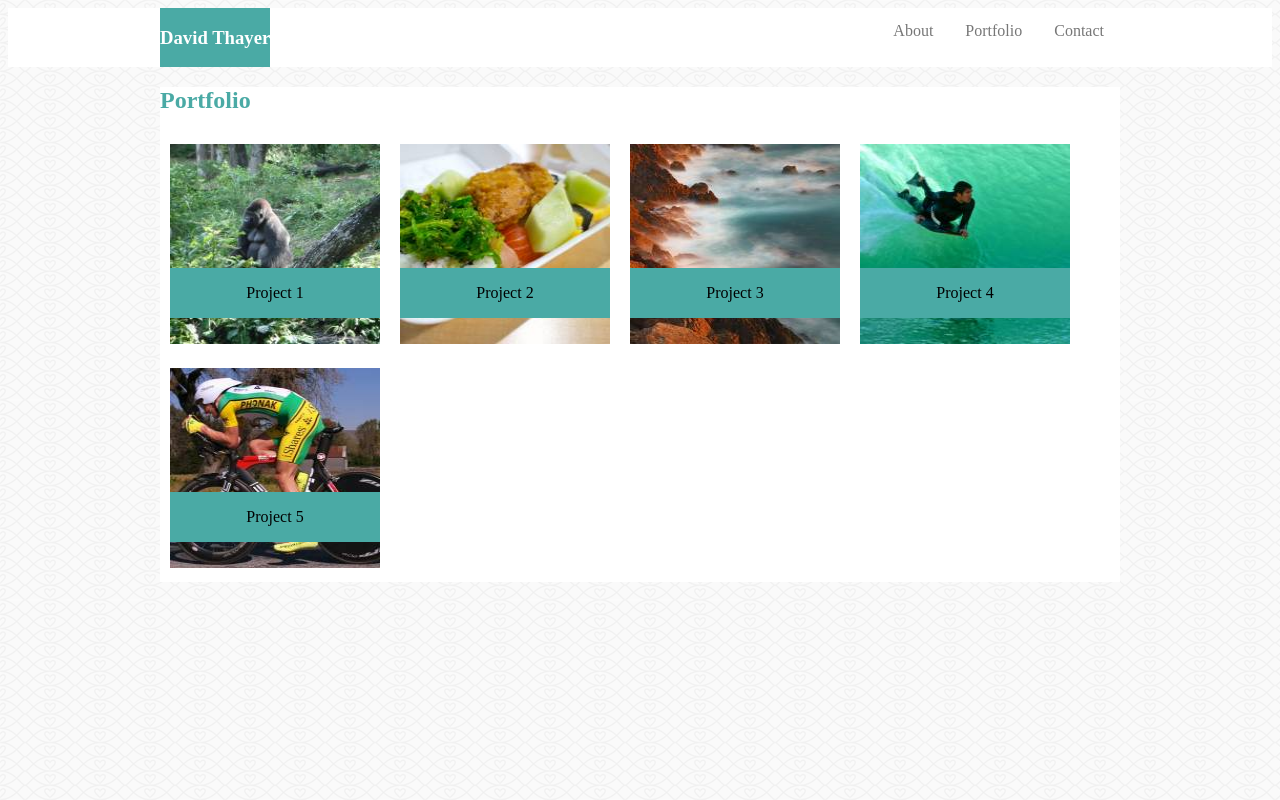
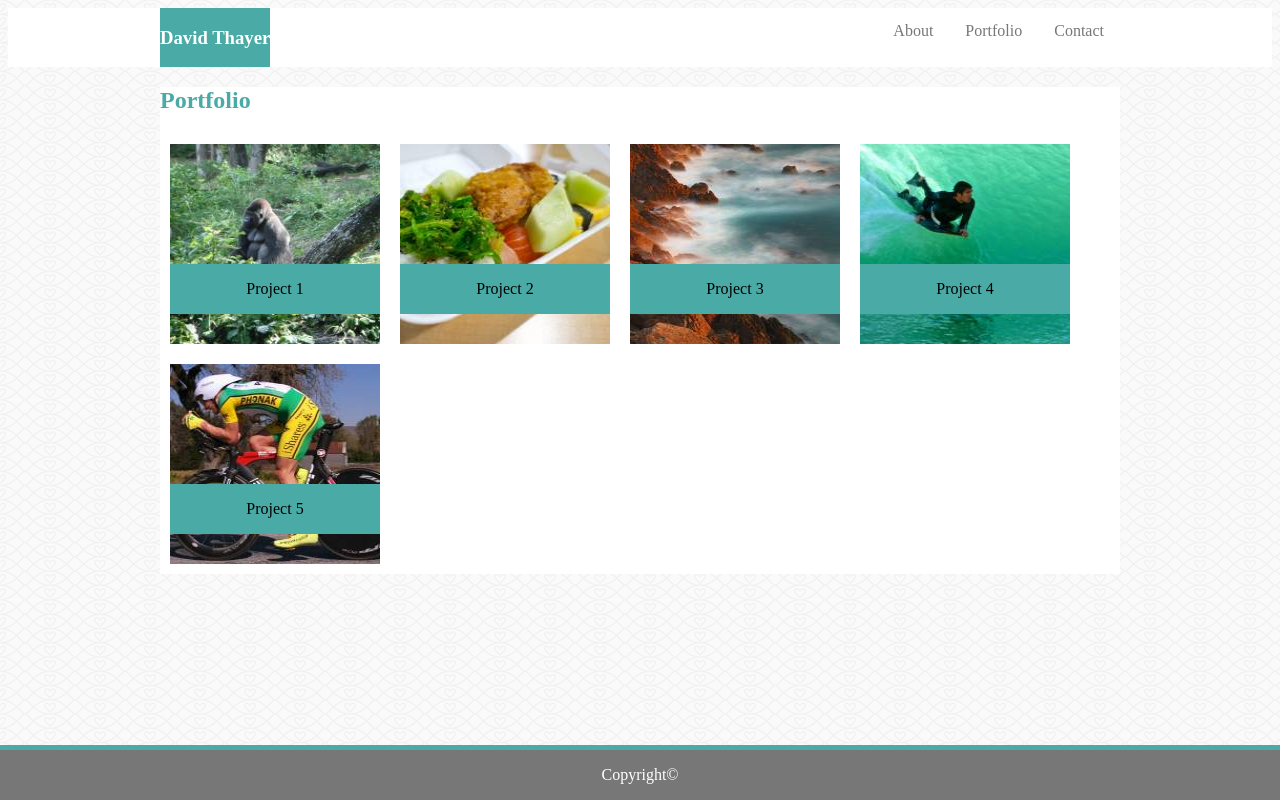
Before and after one commit to dthayer16/Basic-Portfolio, a plain HTML site: page portfolio.html in a window 1280 px wide. Drawn offline with Linux system fonts and the light colour scheme.

Commit message:
added footer to all .html pages and styled footer.

```diff
--- a/assets/css/style.css
+++ b/assets/css/style.css
@@ -30,7 +30,10 @@ ul {
      height: 200px;
      width: 200px;
      margin-right: 10px;
+     float: left;
  }
+
+
 
  section {
      clear: both;
@@ -45,14 +48,41 @@ ul {
      background-image: url("../images/fishnets-and-hearts.png");
  }
 
- .container {
-     width: 960px;
-     margin: 0 auto;
- }
-
  nav {
      background-color: #fff;
      clear: both;
+ }
+
+ label {
+    margin-left: 20px;
+    margin-right: 20px;
+}
+
+input {
+    margin: 10px 20px;
+}
+
+footer {
+    text-align: center;
+    background: #777;
+    position: fixed;
+    left: 0;
+    bottom: 0;
+    width: 100%;
+    border-top: 5px solid #4aaaa5;
+}
+
+.copyright {
+    color: #fff
+}
+
+.profile {
+     margin-left: 10px;
+ }
+
+.container {
+     width: 960px;
+     margin: 0 auto;
  }
 
  .menu{
@@ -65,14 +95,6 @@ ul {
      clear:both;
  }
 
-label {
-    margin-left: 20px;
-    margin-right: 20px;
-}
-
-input {
-    margin: 10px 20px;
-}
 
 #text {
     width: 95%;
--- a/portfolio.html
+++ b/portfolio.html
@@ -27,41 +27,44 @@
     <section class="container">
       <h2>Portfolio</h2>
       <div class="clearfix">
-        <div class="projects project-one">
+        <div class="projects">
           <img src="assets/images/animals-q-c-200-200-2.jpg" alt="Gorilla" />
-          <div class="tags tag-one">
+          <div class="tags">
             <p>Project 1</p>
           </div>
         </div>
 
-        <div class="projects project-two">
+        <div class="projects">
           <img src="assets/images/food-q-c-200-200-4.jpg" alt="Sushi" />
-          <div class="tags tag-two">
+          <div class="tags">
             <p>Project 2</p>
           </div>
         </div>
 
-        <div class="projects project-three">
+        <div class="projects">
           <img src="assets/images/nature-q-c-200-200-3.jpg" alt="Ocean" />
-          <div class="tags tag-three">
+          <div class="tags">
             <p>Project 3</p>
           </div>
         </div>
 
-        <div class="projects project-four">
+        <div class="projects">
           <img src="assets/images/sports-q-c-200-200-2.jpg" alt="Bodyboarder" />
-          <div class="tags tag-four">
+          <div class="tags">
             <p>Project 4</p>
           </div>
         </div>
 
-        <div class="projects project-five">
+        <div class="projects">
           <img src="assets/images/sports-q-c-200-200-3.jpg" alt="Cyclist" />
-          <div class="tags tag-five">
+          <div class="tags">
             <p>Project 5</p>
           </div>
         </div>
       </div>
     </section>
+    <footer>
+      <span class="copyright"><p>Copyright&copy</p></span>
+  </footer>
   </body>
 </html>
```
Also changed, not shown: contact.html (+5 -0 lines), index.html (+6 -2 lines).
